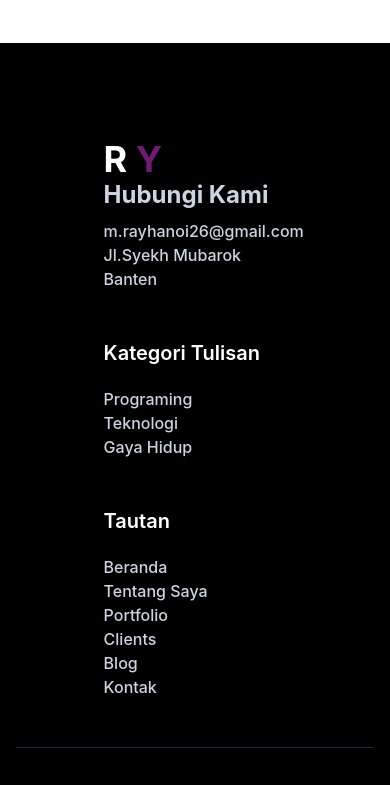
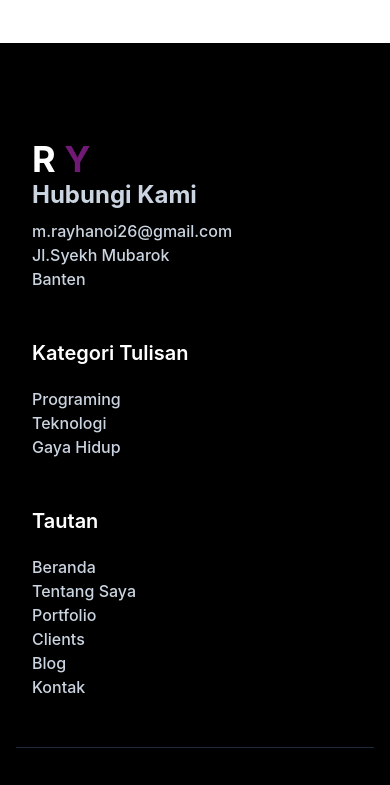
Before and after one commit to RayhanDev9/portfolio-tailwind-css, a website: page public/index.html in a window 390 px wide. Shown: the part 8520-9305 px from the top of the page. Drawn offline with nearby package versions, Linux system fonts and the light colour scheme; files that its build step writes are made by us from their sources.

```diff
--- a/public/index.html
+++ b/public/index.html
@@ -511,14 +511,14 @@
     <footer class="bg-black pb-12 pt-24">
       <div class="container">
         <div class="flex flex-wrap justify-center font-medium w-full ">
-           <div class="w-[60%] sm:w-[51%] px-4 mb-12 text-slate-300 md:w-1/3 ">
+           <div class="w-full px-4 mb-12 text-slate-300 md:w-1/3 ">
             <h2 class="font-bold text-4xl text-white ">R <span class="text-purple">Y</span></h2>
             <h3 class="font-bold text-2xl mb-2">Hubungi Kami</h3>
             <p>m.rayhanoi26@gmail.com</p>
             <p>Jl.Syekh Mubarok</p>
             <p>Banten</p>
           </div>
-          <div class="w-[60%] sm:w-[51%] px-4 mb-12 md:w-1/3">
+          <div class="w-full px-4 mb-12 md:w-1/3">
             <h3 class="font-semibold text-xl text-white mb-5">Kategori Tulisan</h3>
             <ul class="text-slate-300">
               <li>
@@ -532,7 +532,7 @@
               </li>
             </ul>
           </div>
-          <div class="w-[60%] sm:w-[51%] px-4 mb-12 md:w-1/3">
+          <div class="w-full px-4 mb-12 md:w-1/3">
             <h3 class="font-semibold text-xl text-white mb-5">Tautan</h3>
             <ul class="text-slate-300">
               <li>
```
